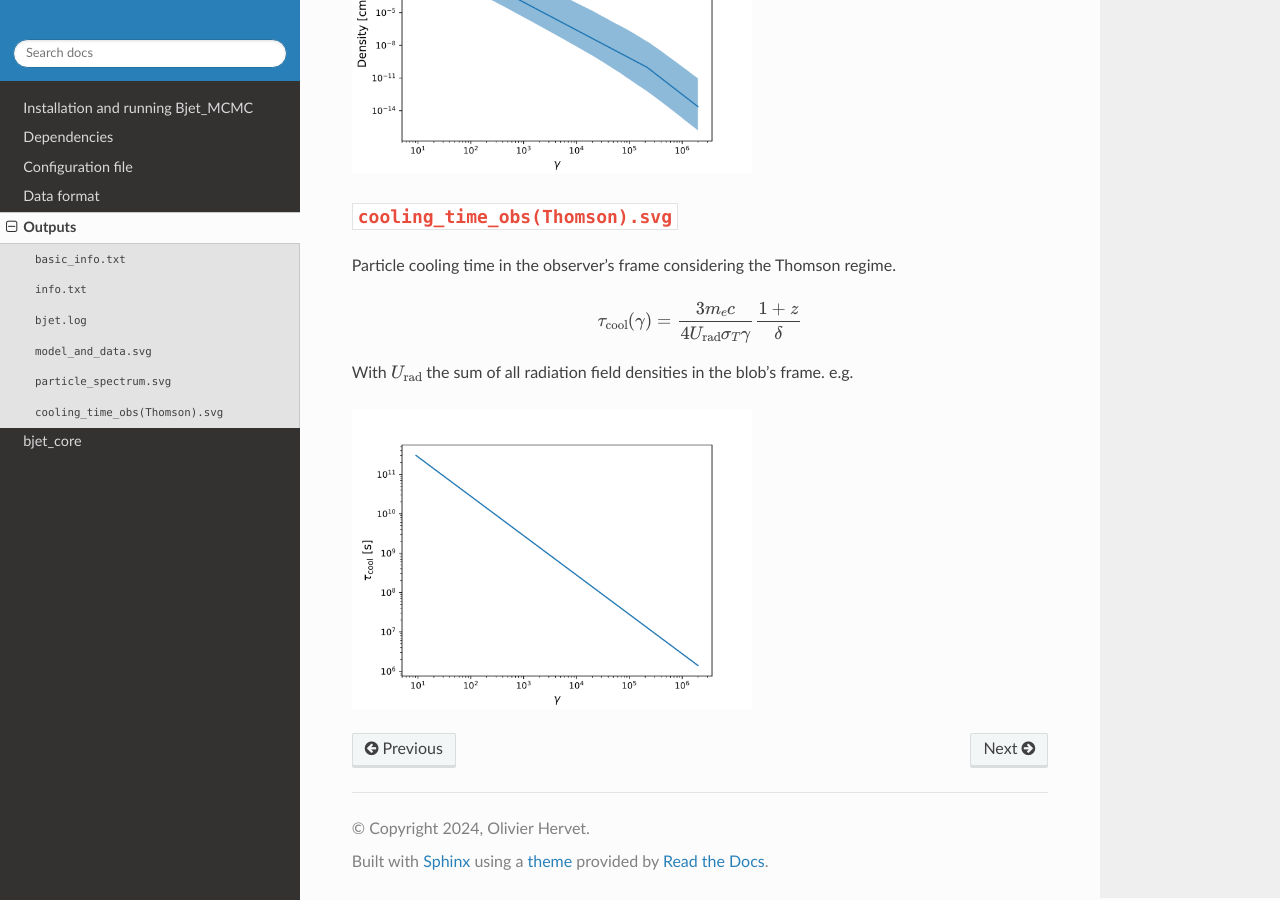
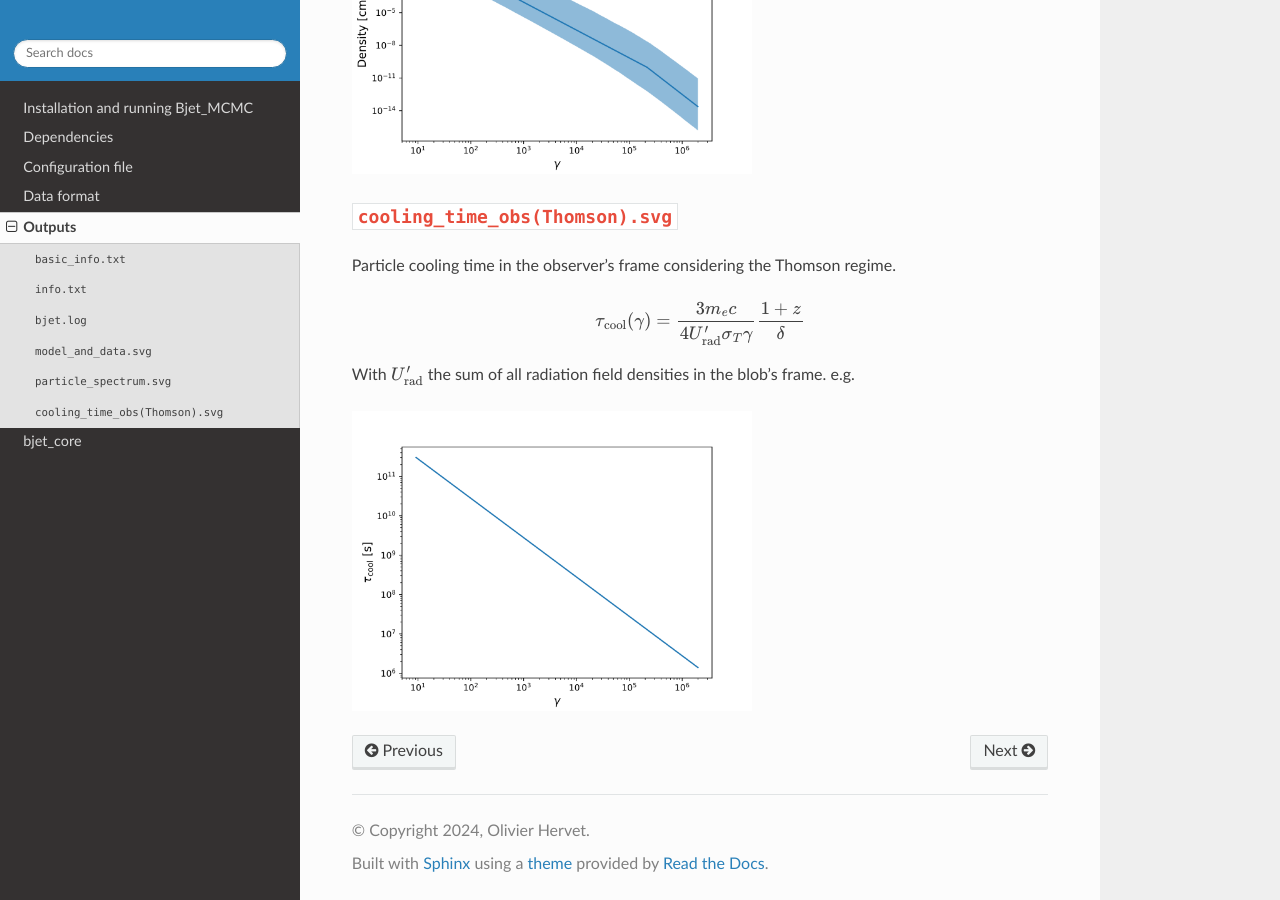
Before and after one commit to Ohervet/Bjet_MCMC, a Sphinx documentation site: the page built from docs/source/outputs.rst, in a window 1280 px wide and 900 px high, scrolled down 2005 px. Built offline with Sphinx 7.4.7 and the Read the Docs theme 2.0.0, drawn with Linux system fonts in a browser that asks for light colours.

Commit message:
Update outputs.rst

```diff
--- a/docs/source/outputs.rst
+++ b/docs/source/outputs.rst
@@ -76,9 +76,9 @@ e.g.
 ---------------------------------
 Particle cooling time in the observer's frame considering the Thomson regime.
 
-.. math:: \tau_\mathrm{cool}(\gamma) = \frac{3 m_e c}{4 U_\mathrm{rad} \sigma_T \gamma} \frac{1+z}{\delta}
+.. math:: \tau_\mathrm{cool}(\gamma) = \frac{3 m_e c}{4 U'_\mathrm{rad} \sigma_T \gamma} \frac{1+z}{\delta}
 
-With :math:`U_\mathrm{rad}` the sum of all radiation field densities in the blob's frame.
+With :math:`U'_\mathrm{rad}` the sum of all radiation field densities in the blob's frame.
 e.g.
 
 .. image:: ../figures/cooling_time_obs(Thomson).png
```
